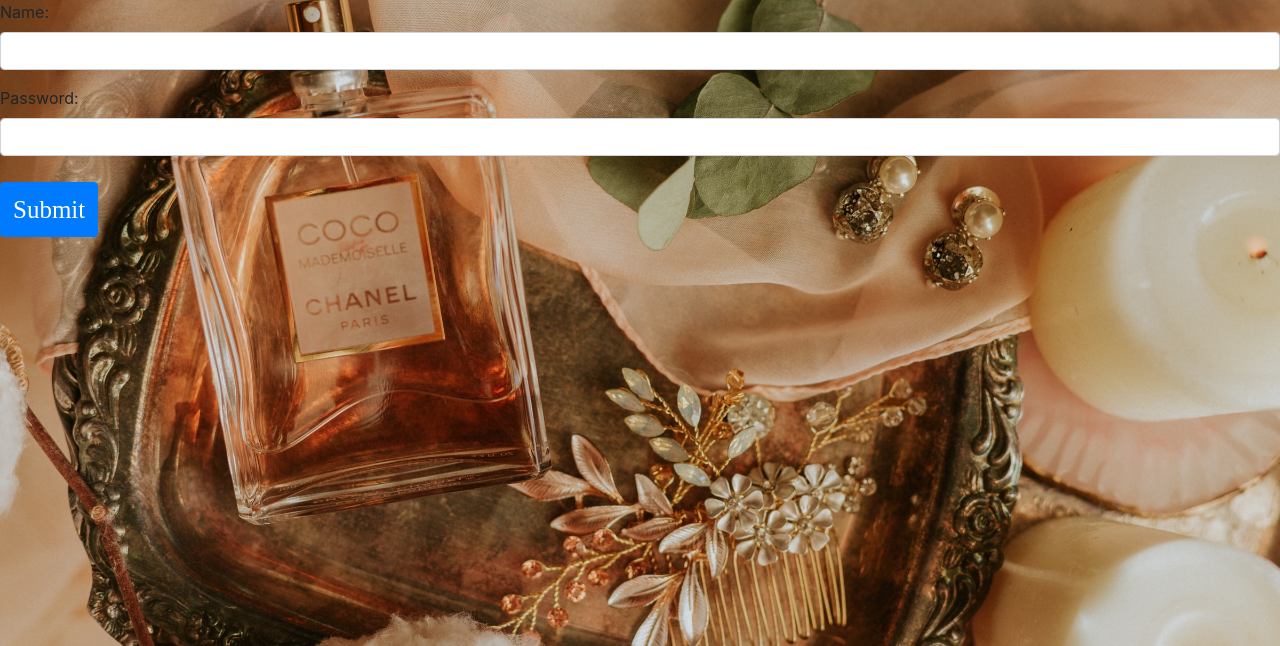
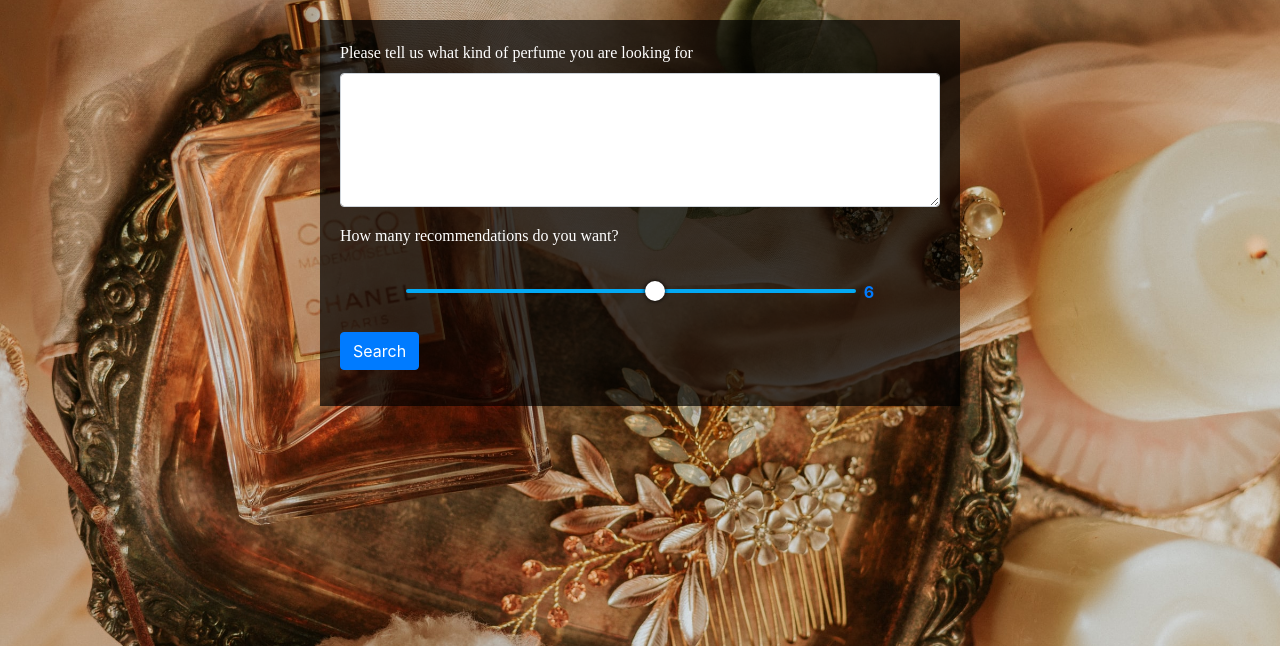
Before and after one commit to nandinib1999/perfume-recommender-system, a Flask app: page /search in a window 1280 px wide. Shown: the part 56-702 px from the top of the page. Run offline with Flask 2, Linux system fonts and the light colour scheme; some libraries are stand-ins or nearby versions; some web fonts are replaced.

Commit message:
web app updated

```diff
--- a/app.py
+++ b/app.py
@@ -1,10 +1,20 @@
 from flask import Flask, render_template, request, flash, redirect, url_for, session
 import os
+import PerfumeRecommender as pir
 
 app = Flask(__name__)
 
-@app.route('/search')
+@app.route('/search', methods=['GET', 'POST'])
 def search_page():
+	if request.method == 'POST':
+		query_string = request.form['search_query']
+		num_rec = request.form['range']
+		print(query_string)
+		print(num_rec)
+		pir.load_models('final_perfume_data.csv', 'models')
+		recommended_perfumes = pir.find_similar_perfumes(query_string, num_rec)
+		print(recommended_perfumes)
+		perfume_details = pir.details_of_recommendations(recommended_perfumes)
 	return render_template('search.html')
 
 @app.route('/home')
--- a/run_script.py
+++ b/run_script.py
@@ -16,4 +16,4 @@ if args.train_models:
 
 pir.load_models(args.input_data_csv, args.model_dir)
 recommended_perfumes = pir.find_similar_perfumes(args.query_string, args.num_recommendations)
-pir.view_recommendations(recommended_perfumes, args.num_recommendations)
+pir.view_recommendations(recommended_perfumes)
--- a/static/css/style.css
+++ b/static/css/style.css
@@ -32,9 +32,78 @@ body
 	text-align: center;
 }
 
-.btn {
+.home-btn {
 	font-family: 'Corben';
 	margin-top: 10px;
 	height: 55px;
 	font-size: 25px !important;
 }
+
+.home-btn a:hover, a:active {
+	text-decoration: none;
+	color:white;
+}
+
+.home-btn a{
+	color:white;
+}
+
+input[type=range]:focus {
+    outline: none;
+}
+input[type=range]::-webkit-slider-runnable-track {
+    width: 100%;
+    height: 4px;
+    cursor: pointer;
+    animate: 0.2s;
+    background: #03a9f4;
+    border-radius: 25px;
+}
+input[type=range]::-webkit-slider-thumb {
+    height: 20px;
+    width: 20px;
+    border-radius: 50%;
+    background: #fff;
+    box-shadow: 0 0 4px 0 rgba(0,0,0, 1);
+    cursor: pointer;
+    -webkit-appearance: none;
+    margin-top: -8px;
+}
+input[type=range]:focus::-webkit-slider-runnable-track {
+    background: #03a9f4;
+}
+.range-wrap{
+    width: 500px;
+    position: relative;
+}
+.range-value{
+    position: absolute;
+    top: -50%;
+}
+.range-value span{
+    width: 30px;
+    height: 24px;
+    line-height: 24px;
+    text-align: center;
+    background: #03a9f4;
+    color: #fff;
+    font-size: 12px;
+    display: block;
+    position: absolute;
+    left: 50%;
+    transform: translate(-50%, 0);
+    border-radius: 6px;
+}
+.range-value span:before{
+    content: "";
+    position: absolute;
+    width: 0;
+    height: 0;
+    border-top: 10px solid #03a9f4;
+    border-left: 5px solid transparent;
+    border-right: 5px solid transparent;
+    top: 100%;
+    left: 50%;
+    margin-left: -5px;
+    margin-top: -1px;
+}
--- a/templates/base.html
+++ b/templates/base.html
@@ -12,6 +12,7 @@
   <script src="https://ajax.googleapis.com/ajax/libs/jquery/3.5.1/jquery.min.js"></script>
   <script src="https://cdnjs.cloudflare.com/ajax/libs/popper.js/1.16.0/umd/popper.min.js"></script>
   <script src="https://maxcdn.bootstrapcdn.com/bootstrap/4.5.2/js/bootstrap.min.js"></script>
+  {% block head %}{% endblock %}
 </head>
 <body>
   <nav class="navbar navbar-expand-sm bg-dark navbar-dark">
--- a/templates/home.html
+++ b/templates/home.html
@@ -7,7 +7,7 @@
 </div>
 <div class="container">
     <center>
-    <button type="button" class="btn btn-dark btn-lg"><a href="/search">Let's Go!</a></button>
+    <button type="button" class="btn btn-dark btn-lg home-btn"><a href="/search">Let's Go!</a></button>
     </center>
 </div>
 {% endblock %}
--- a/templates/search.html
+++ b/templates/search.html
@@ -1,15 +1,36 @@
 {% extends "base.html" %}
 {% block title %} Home {% endblock %}
+{% block head %}
+<script type="text/javascript">
+	$(document).ready(function() {
+
+  const $valueSpan = $('.valueSpan2');
+  const $value = $('#customRange11');
+  $valueSpan.html($value.val());
+  $value.on('input change', () => {
+
+    $valueSpan.html($value.val());
+  });
+});
+</script>
+{% endblock %}
 {% block content %}
-<form action="/action_page.php">
-    <div class="form-group">
-      <label for="usr">Name:</label>
-      <input type="text" class="form-control" id="usr" name="username">
-    </div>
-    <div class="form-group">
-      <label for="pwd">Password:</label>
-      <input type="password" class="form-control" id="pwd" name="password">
-    </div>
-    <button type="submit" class="btn btn-primary">Submit</button>
-  </form>
+<div class='text-block center-element'>
+<form method="POST">
+	<div class="form-group">
+		<label for="search_query" class="sub-text">Please tell us what kind of perfume you are looking for </label>
+		<textarea class="form-control" rows="5" id="comment" name="search_query"></textarea>
+	</div>
+	<div class="form-group">
+		<label for="range" class="sub-text">How many recommendations do you want? </label>
+	    <div class="d-flex justify-content-center my-4">
+		  <div class="w-75">
+		    <input type="range" class="custom-range" id="customRange11" min="1" max="10" name="range">
+		  </div>
+		  <span class="font-weight-bold text-primary ml-2 valueSpan2"></span>
+		</div>
+		<button type="submit" class="btn btn-primary ">Search</button>
+	</div>
+</form>
+</div>
 {% endblock %}
```
Also changed, not shown: PerfumeRecommender.py (+10 -21 lines), final_perfume_data.csv (renamed from final_perfume_data_temp.csv).
